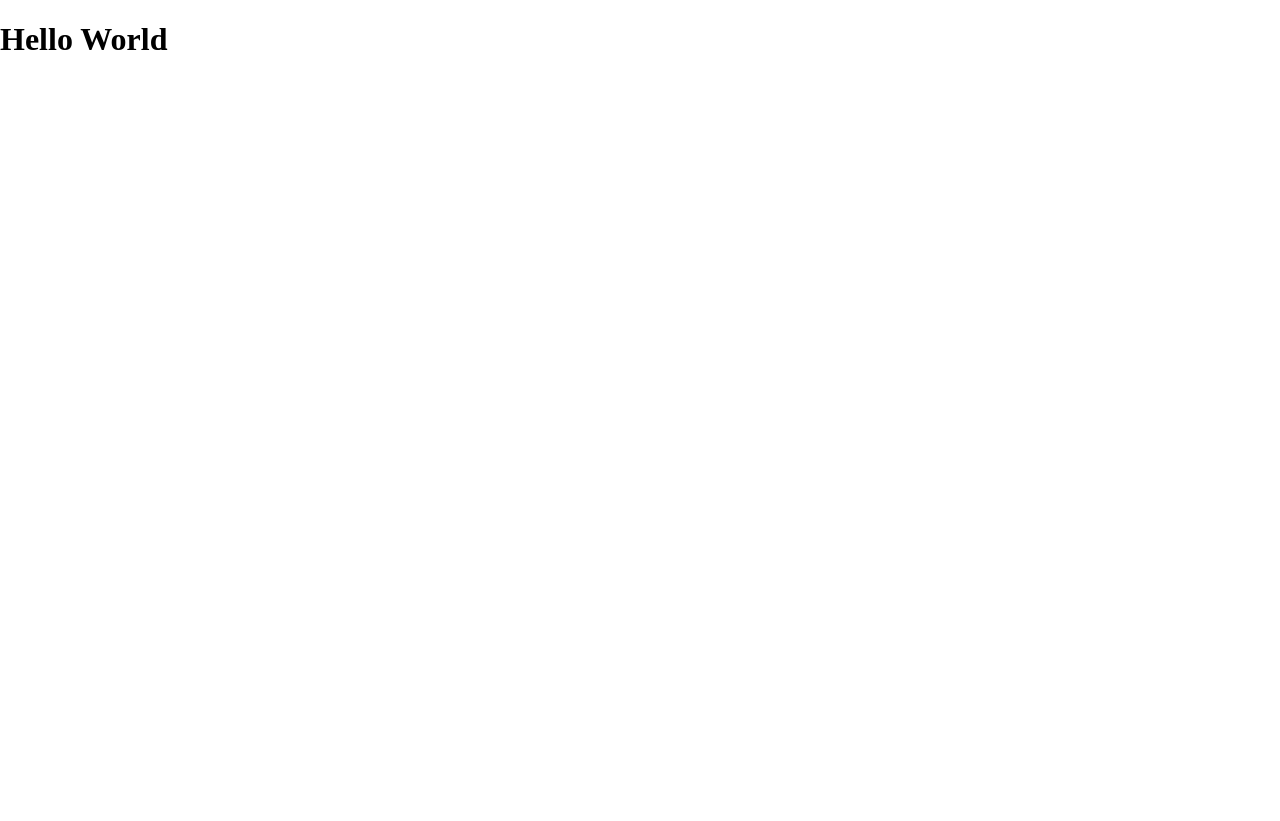
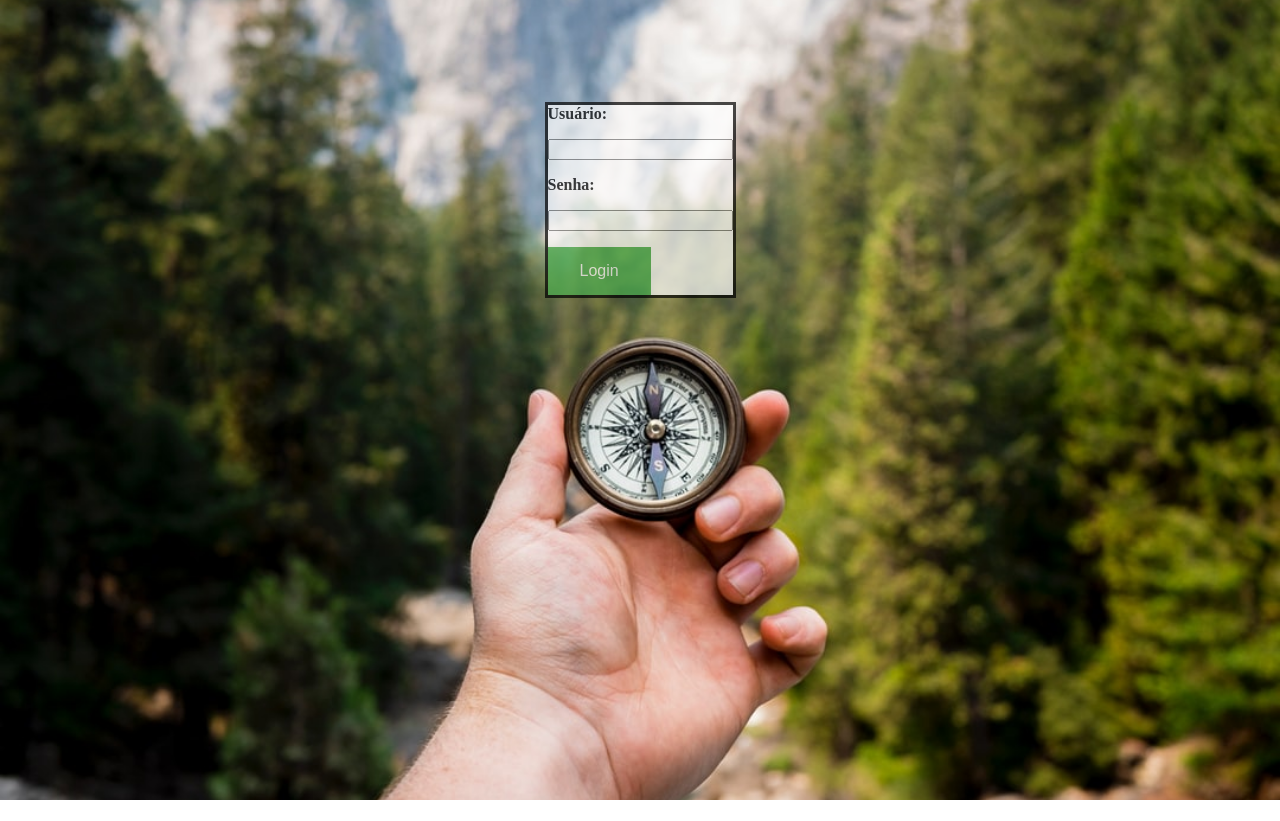
Before and after one commit to Jonatas6199/reactweb, a React (Create React App) app: page / in a window 1280 px wide. After the commit the page ends 800 px from the top, so only its background shows below. Built offline with nearby package versions, Linux system fonts and the light colour scheme.

Commit message:
update routes

```diff
--- a/src/routes.js
+++ b/src/routes.js
@@ -10,8 +10,7 @@ const Routes = () => (
    <BrowserRouter>
 
         <Switch>
-           <Route exact path="/" component ={() => <h1>Hello World</h1>}/>
-           <Route exact path="/teste" component ={() =>
+           <Route exact path="/" component ={() =>
            <div className="App-style">
                 <div className="Form-style" >
                     <form className= "transbox">
```
